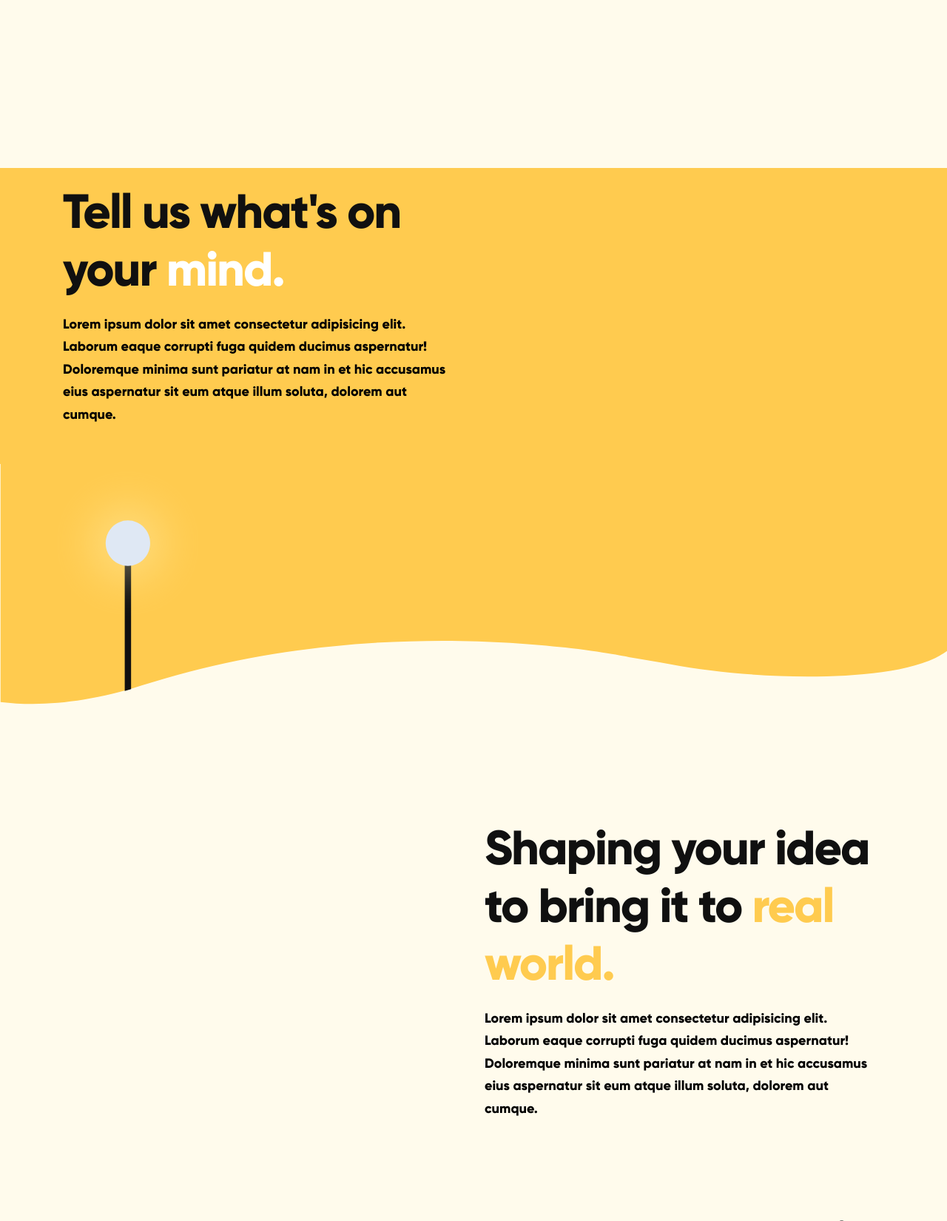
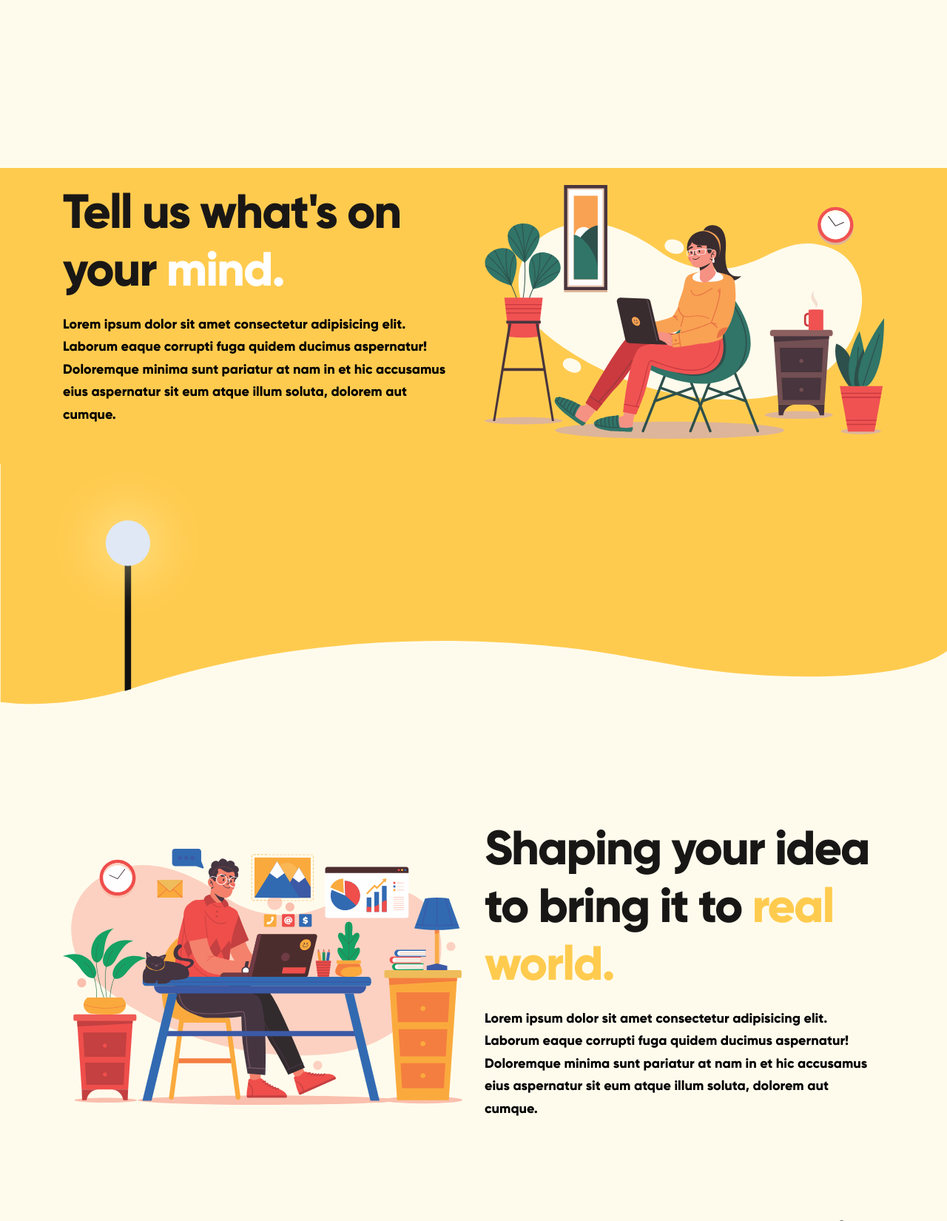
Before and after one commit to mandeepb29/zeit-new, a PHP site: page / in a window 1280 px wide. Shown: the part 2260-3910 px from the top of the page at 74% size. Run offline with PHP 8.4, Linux system fonts and the light colour scheme; some libraries are stand-ins or nearby versions.

Commit message:
story imgs added

```diff
--- a/index.html
+++ b/index.html
@@ -323,7 +323,7 @@
                     </section>
                     <section class="story-section story-section__1 padding-small">
                        <div class="container">
-                           <div class="row">
+                           <div class="row align-items-center">
                                <div class="col-lg-6">
                                 <div class="heading">
                                     <h1 class="heading__primary heading__primary cursor--link--big">
@@ -335,6 +335,9 @@
                                     </p>
                                   </div>
                                 </div>
+                                <div class="col-lg-6">
+                                    <img src="./assets/img/vector/story-img-1.svg" class="story-img" alt="top-wave">
+                                </div>
                         </div>
                        </div>
                     </section>
@@ -342,8 +345,10 @@
                         <img src="./assets/img/bg-items/street-light.svg" class="bg-element bg-element__street-light" alt="street-light">
                         <img src="./assets/img/bg-items/bench.svg" class="bg-element bg-element__bench" alt="bench">
                         <div class="container">
-                            <div class="row">
-                                <div class="col-lg-6"></div>
+                            <div class="row align-items-center">
+                                <div class="col-lg-6">
+                                    <img src="./assets/img/vector/story-img-2.svg" class="story-img story-img__2" alt="top-wave">
+                                </div>
                                 <div class="col-lg-6">
                                     <div class="heading">
                                         <h1 class="heading__primary heading__primary cursor--link--big">
@@ -395,6 +400,10 @@
                                     </p>
                                   </div>
                                 </div>
+
+                                <div class="col-lg-6">
+                                    <img src="./assets/img/vector/story-img-3.svg" class="story-img" alt="top-wave">
+                                </div>
                         </div>
                     </div>
 
@@ -408,7 +417,9 @@
                         <img src="./assets/img/bg-items/plant.svg" class="bg-element bg-element__plant-bottom" alt="plant">
                         <div class="container">
                             <div class="row">
-                                <div class="col-lg-6"></div>
+                                <div class="col-lg-6">
+                                        <img src="./assets/img/vector/story-img-4.svg" class="story-img story-img__4" alt="top-wave">
+                                </div>
                                 <div class="col-lg-6">
                                     <div class="heading">
                                         <h1 class="heading__primary heading__primary cursor--link--big">
@@ -447,7 +458,7 @@
                           </svg>
                         </div>
                         <div class="container">
-                            <div class="row">
+                            <div class="row align-items-center">
 
                                 <div class="col-lg-6">
                                     <div class="heading">
@@ -460,6 +471,9 @@
                                         </p>
                                       </div>
                                     </div>
+                                    <div class="col-lg-6">
+                                        <img src="./assets/img/vector/story-img-5.svg" class="story-img story-img__5" alt="top-wave">
+                                </div>
                             </div>
                         </div>
 
--- a/scss/abstracts/_variables.scss
+++ b/scss/abstracts/_variables.scss
@@ -5,15 +5,18 @@ $default-font-size:1.6rem;
 $color-primary-yellow:rgb(255, 203, 79);
 $color-primary-yellow-dark:rgb(255, 195, 37);
 $color-primary-yellow-very-light:#fffbec;
-$color-secondary-blue:rgb(39, 92, 132);
-$color-dark: #101010;
+
+$color-dark: #191716 ;
 $color-black: #000;
 $color-grey: rgb(90, 90, 90);
 $color-light-grey: #ccc;
 $color-white: #fff;
 $color-light: #afae98;
+$color-blue-dull:#083d77;
+$color-blue-dark:#011638;
 $color-blue-primary:#090ea6;
-$color-purple-primary:rgb(120, 0, 176);
+$color-purple-primary:#9b5de5;
+
 //letter spacing values
 
 $letter-spacing-n-huge: -1rem;
@@ -24,3 +27,17 @@ $letter-spacing-n-small:-0.05rem;
 
 $section-padding: 8rem 12rem;
 $section-padding-small: 2rem;
+
+
+
+//color may needed
+
+// #9b5de5  - purple
+// #083d77 - blue
+// #0d21a1 - blue bright
+
+// #011638 - blue dark
+// #fe4a49 - bright red
+// #DB504A- dull red
+
+// #080708 - dark
--- a/scss/layout/_story-mode.scss
+++ b/scss/layout/_story-mode.scss
@@ -52,3 +52,14 @@
         padding-top: 25vh;
     }
 }
+
+.story-img{
+    position: relative;
+    z-index: 10;
+    // &__2{
+    //     margin-top: 15vh;
+    // }
+    &__4{
+        margin-top: 20vh;
+    }
+}
--- a/scss/main.css
+++ b/scss/main.css
@@ -342,7 +342,7 @@ h4 {
 
 .heading__tertiory {
   font-size: 1.5rem;
-  color: #101010;
+  color: #191716;
   opacity: 0.8;
   text-transform: uppercase;
 }
@@ -352,7 +352,7 @@ h4 {
   display: inline-block;
   font-size: 4rem;
   letter-spacing: -0.1rem;
-  color: #101010;
+  color: #191716;
 }
 
 .heading__color:not(:first-child) {
@@ -368,8 +368,8 @@ h4 {
   width: 0;
   overflow: hidden;
   color: transparent;
-  background-image: -webkit-gradient(linear, left top, right top, from(#090ea6), to(#7800b0));
-  background-image: linear-gradient(to right, #090ea6, #7800b0);
+  background-image: -webkit-gradient(linear, left top, right top, from(#090ea6), to(#9b5de5));
+  background-image: linear-gradient(to right, #090ea6, #9b5de5);
   -webkit-background-clip: text;
   -webkit-transition: all 0.8s cubic-bezier(0.68, -0.55, 0.265, 1.55);
   transition: all 0.8s cubic-bezier(0.68, -0.55, 0.265, 1.55);
@@ -402,7 +402,7 @@ h4 {
 }
 
 .text-dark {
-  color: #101010 !important;
+  color: #191716 !important;
 }
 
 .text-primary {
@@ -467,7 +467,7 @@ h4 {
 }
 
 .border-cursor {
-  background-color: #101010;
+  background-color: #191716;
 }
 
 .border-cursor .cursor__bg {
@@ -711,7 +711,7 @@ h4 {
 .navbar .hamburger span {
   position: absolute;
   right: 3rem;
-  background-color: #101010;
+  background-color: #191716;
   border-radius: 2rem;
   height: 5px;
   -webkit-transition: all 600ms;
@@ -761,7 +761,7 @@ h4 {
   left: 0;
   height: 100vh;
   width: 100%;
-  background-color: #101010;
+  background-color: #191716;
   z-index: 1000;
   padding: 8rem 4rem;
 }
@@ -909,7 +909,7 @@ h4 {
 
 .particles-container .shape__circle--small-3 {
   right: 8%;
-  background-color: #101010;
+  background-color: #191716;
   -webkit-animation-delay: 0s;
           animation-delay: 0s;
   -webkit-animation-duration: 3.5s;
@@ -923,7 +923,7 @@ h4 {
 
 .particles-container .shape__circle--medium-1 {
   left: 7%;
-  background-color: #101010;
+  background-color: #191716;
   -webkit-animation-delay: 0s;
           animation-delay: 0s;
   -webkit-animation-duration: 5s;
@@ -1127,6 +1127,15 @@ h4 {
   padding-top: 25vh;
 }
 
+.story-img {
+  position: relative;
+  z-index: 10;
+}
+
+.story-img__4 {
+  margin-top: 20vh;
+}
+
 .about-section {
   background-color: #fff;
 }
```
Also changed, not shown: assets/img/bg-items/story-img-1.svg (added), assets/img/vector/story-img-1.svg (added), assets/img/vector/story-img-2.svg (added), assets/img/vector/story-img-3.svg (added), assets/img/vector/story-img-3_Images/story-img-3_ImgID1.png (added), assets/img/vector/story-img-3_Images/story-img-3_ImgID2.png (added), assets/img/vector/story-img-3_Images/story-img-3_ImgID3.png (added), assets/img/vector/story-img-4.svg (added), assets/img/vector/story-img-5.svg (added), 1 other file.
